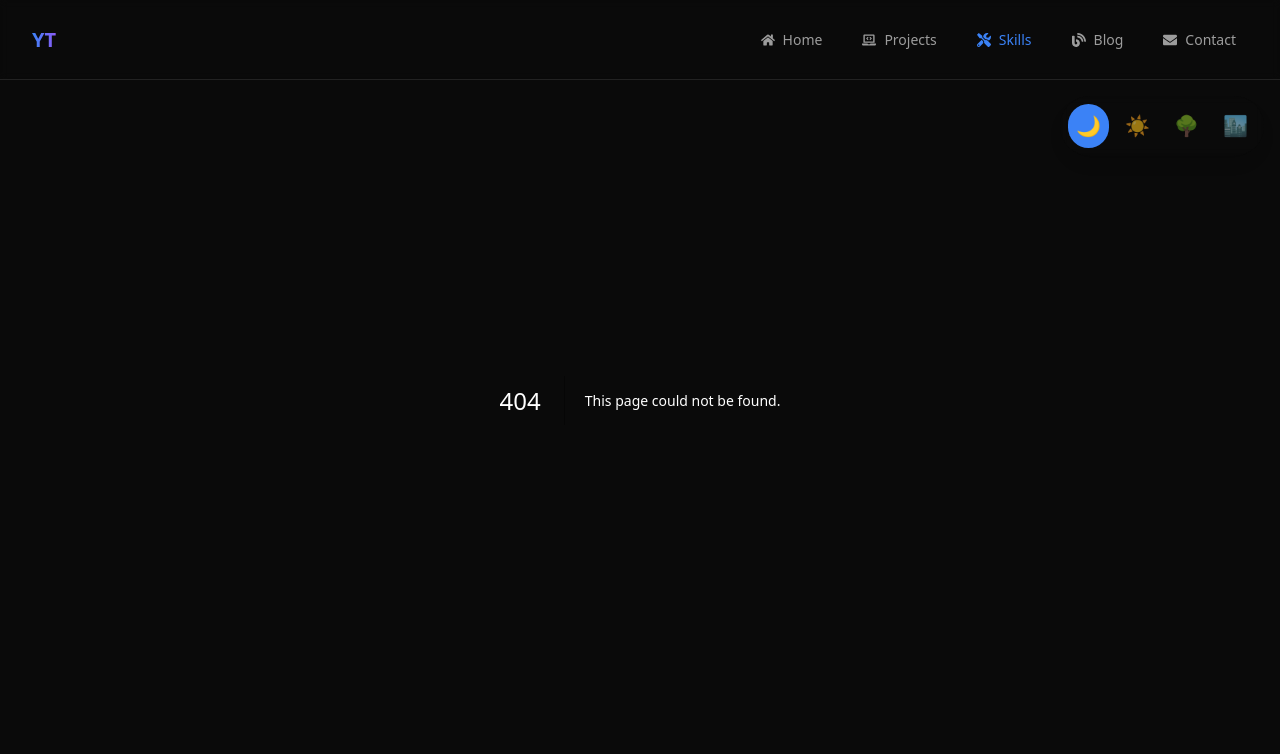
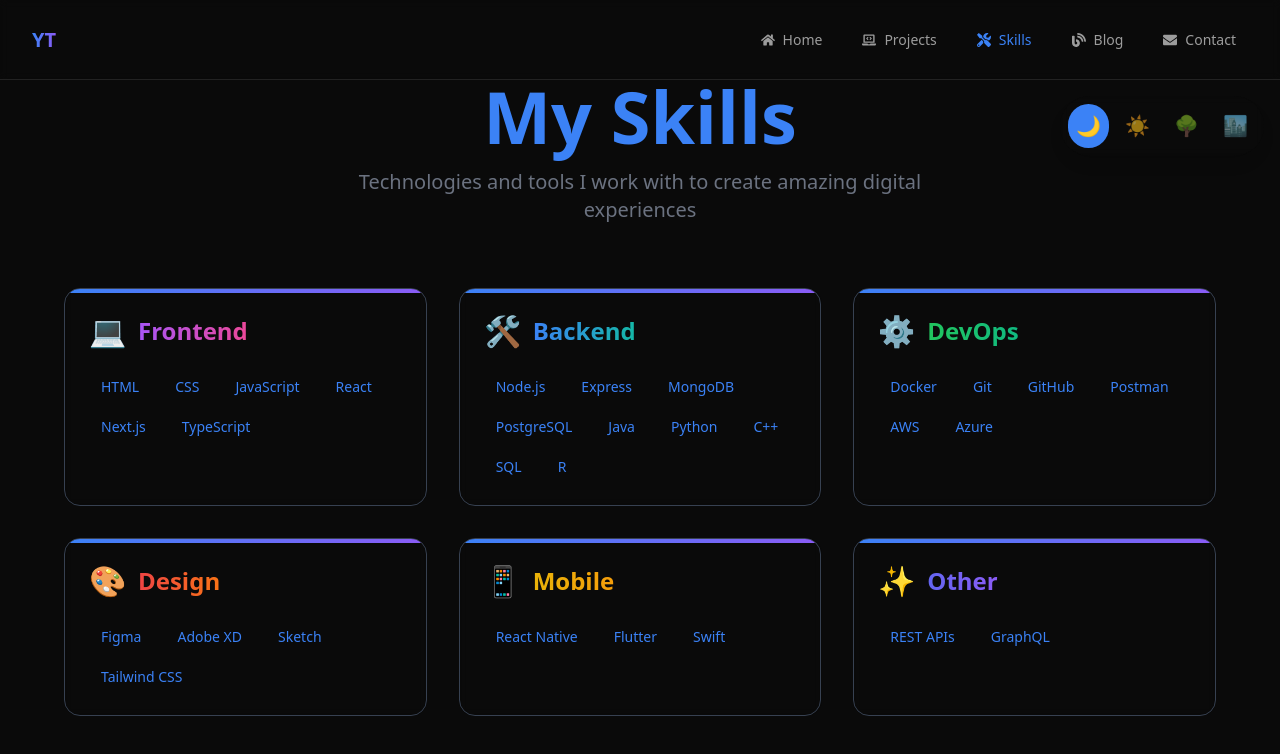
Before and after one commit to tiwaryash/portfolio, a Next.js app: page /skills in a window 1280 px wide. Before the commit this address had no page. Shown: the top 754 px of the page. Built offline with nearby package versions, Linux system fonts and the light colour scheme.

Commit message:
skills page temp template

```diff
--- /dev/null
+++ b/src/app/skills/page.tsx
@@ -0,0 +1,120 @@
+'use client';
+
+import { motion } from 'framer-motion';
+import { useState } from 'react';
+
+const skillsData = [
+  {
+    category: 'Frontend',
+    skills: ['HTML', 'CSS', 'JavaScript', 'React', 'Next.js', 'TypeScript'],
+    color: 'from-purple-500 to-pink-500',
+    icon: '💻'
+  },
+  {
+    category: 'Backend',
+    skills: ['Node.js', 'Express', 'MongoDB', 'PostgreSQL', 'Java', 'Python', 'C++', 'SQL', 'R'],
+    color: 'from-blue-500 to-teal-500',
+    icon: '🛠️'
+  },
+  {
+    category: 'DevOps',
+    skills: ['Docker', 'Git', 'GitHub', 'Postman', 'AWS', 'Azure'],
+    color: 'from-green-500 to-emerald-500',
+    icon: '⚙️'
+  },
+  {
+    category: 'Design',
+    skills: ['Figma', 'Adobe XD', 'Sketch', 'Tailwind CSS'],
+    color: 'from-red-500 to-orange-500',
+    icon: '🎨'
+  },
+  {
+    category: 'Mobile',
+    skills: ['React Native', 'Flutter', 'Swift'],
+    color: 'from-yellow-500 to-amber-500',
+    icon: '📱'
+  },
+  {
+    category: 'Other',
+    skills: ['REST APIs', 'GraphQL'],
+    color: 'from-indigo-500 to-violet-500',
+    icon: '✨'
+  },
+];
+
+export default function Skills() {
+  const [hoveredCard, setHoveredCard] = useState<number | null>(null);
+
+  return (
+    <div className="min-h-screen bg-gradient-to-br text-white relative overflow-hidden">
+      <div className="container mx-auto px-4 py-20 relative z-10">
+        <motion.div
+          className="text-center mb-16"
+          initial={{ opacity: 0, y: -20 }}
+          animate={{ opacity: 1, y: 0 }}
+          transition={{ duration: 0.5 }}
+        >
+          <h1 className="text-5xl md:text-7xl font-bold mb-4 bg-clip-text text-primary bg-gradient-to-r">
+            My Skills
+          </h1>
+          <p className="text-xl text-gray-500 max-w-2xl mx-auto">
+            Technologies and tools I work with to create amazing digital experiences
+          </p>
+        </motion.div>
+
+        <div className="grid grid-cols-1 md:grid-cols-2 lg:grid-cols-3 gap-8 max-w-6xl mx-auto">
+          {skillsData.map((category, index) => (
+            <motion.div
+              key={index}
+              className={`relative rounded-2xl overflow-hidden border border-gray-700 p-6 backdrop-blur-sm transition-all duration-300 ${hoveredCard === index ? 'scale-105 shadow-xl' : ''}`}
+              initial={{ opacity: 0, y: 20 }}
+              animate={{ opacity: 1, y: 0 }}
+              transition={{ duration: 0.5, delay: index * 0.1 }}
+              whileHover={{ y: -5 }}
+              onMouseEnter={() => setHoveredCard(index)}
+              onMouseLeave={() => setHoveredCard(null)}
+            >
+              <div className="absolute top-0 left-0 w-full h-1 bg-gradient-to-r from-primary to-accent"></div>
+              <div className="flex items-center mb-6">
+                <span className="text-3xl mr-3">{category.icon}</span>
+                <h2 className={`text-2xl font-bold bg-clip-text text-transparent bg-gradient-to-r ${category.color}`}>
+                  {category.category}
+                </h2>
+              </div>
+
+              <div className="flex flex-wrap gap-3">
+                {category.skills.map((skill, skillIndex) => (
+                  <motion.span
+                    key={skillIndex}
+                    className={`px-3 py-1 rounded-full text-sm font-medium ${hoveredCard === index ? 'text-primary' : 'text-primary'}`}
+                    initial={{ scale: 0.9 }}
+                    animate={{ scale: 1 }}
+                    transition={{
+                      duration: 0.3,
+                      delay: index * 0.1 + skillIndex * 0.05
+                    }}
+                    whileHover={{
+                      scale: 1.1,
+                      backgroundColor: hoveredCard === index ? '#ffffff' : '#4f46e5'
+                    }}
+                  >
+                    {skill}
+                  </motion.span>
+                ))}
+              </div>
+
+              {hoveredCard === index && (
+                <motion.div
+                  className="absolute inset-0 -z-10 bg-gradient-to-br opacity-20 from-primary to-accent rounded-2xl"
+                  initial={{ opacity: 0 }}
+                  animate={{ opacity: 0.2 }}
+                  transition={{ duration: 0.3 }}
+                />
+              )}
+            </motion.div>
+          ))}
+        </div>
+      </div>
+    </div>
+  );
+}
```
